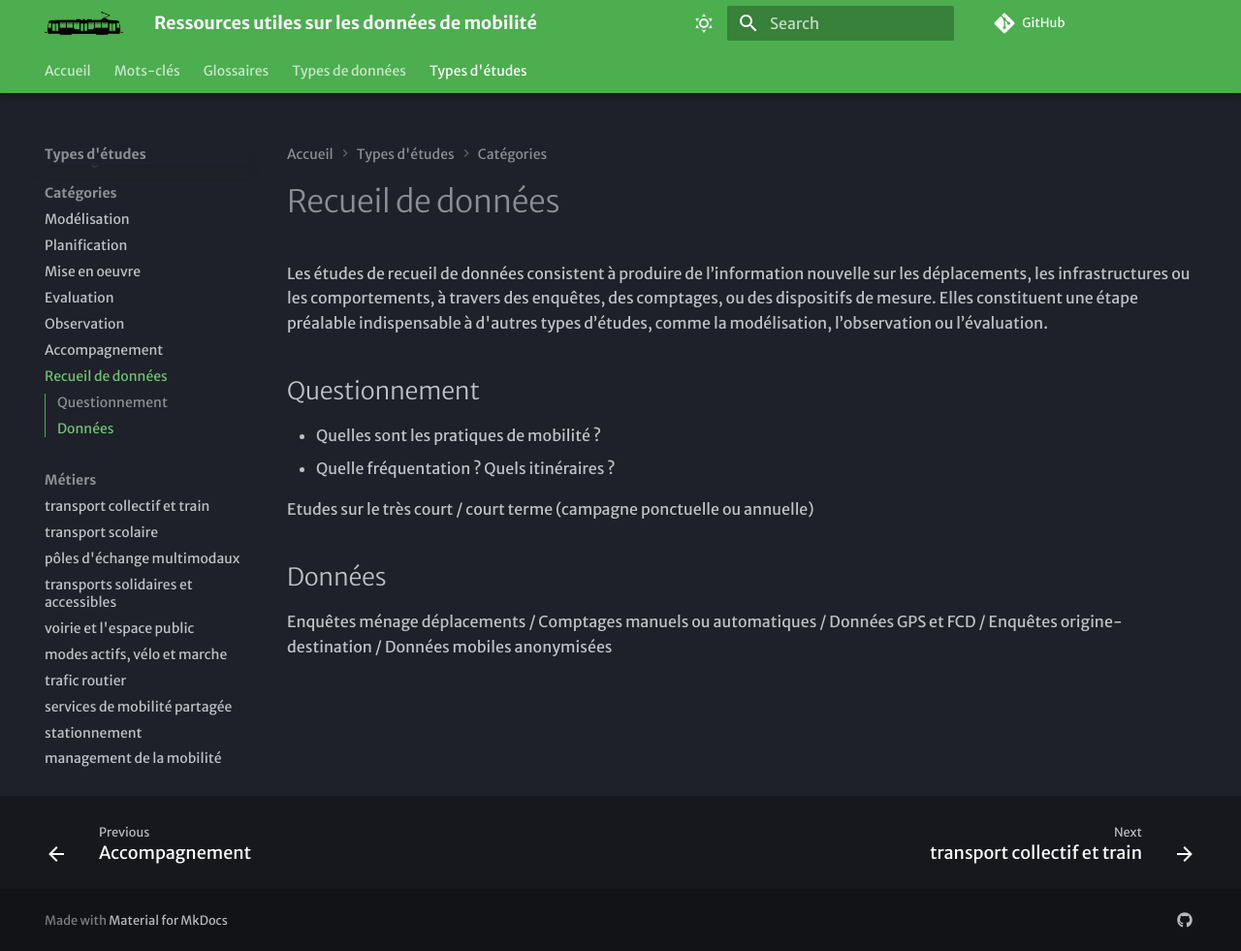
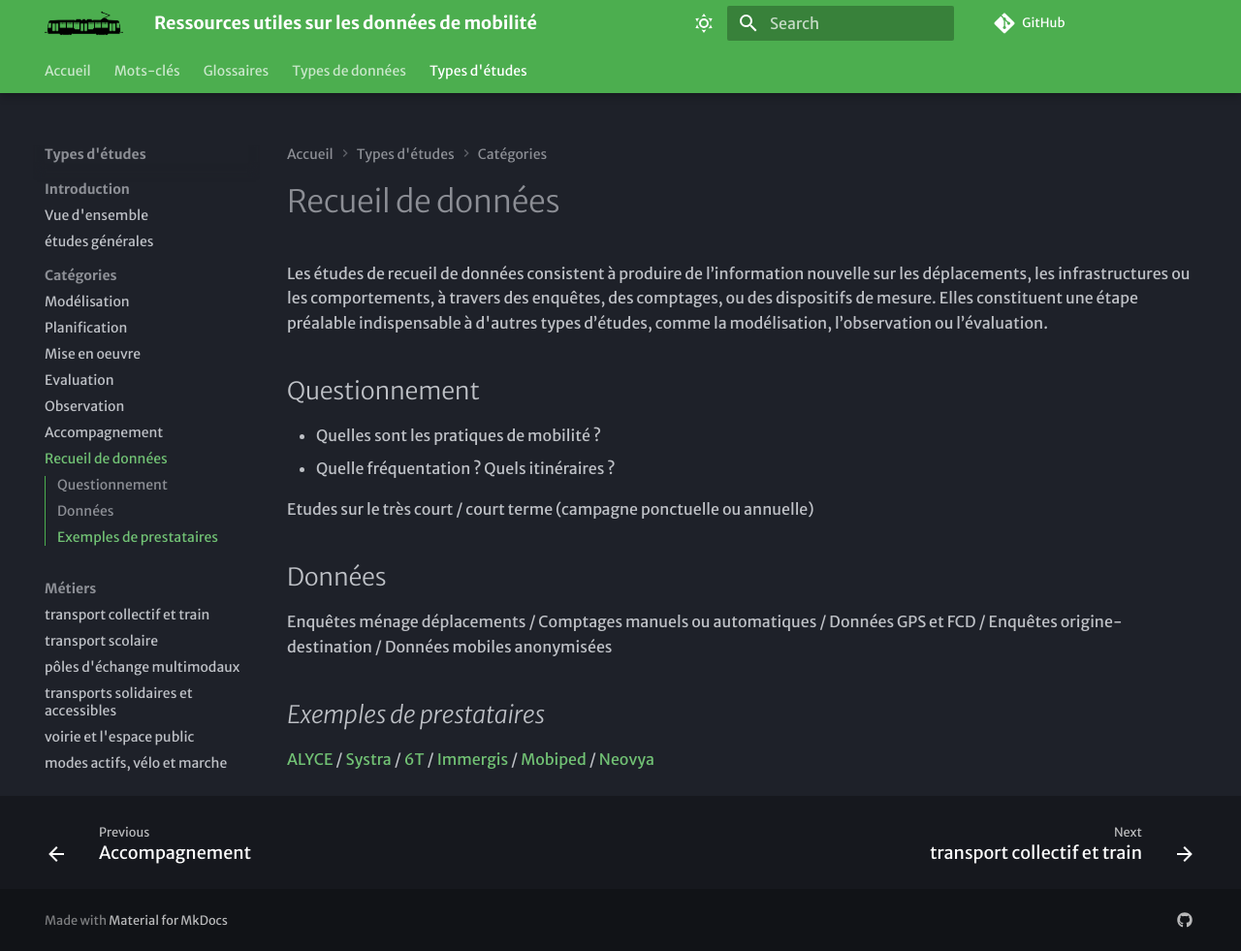
Before and after one commit to xdurang/mobscidat, an MkDocs documentation site: the page built from docs/type_etudes/recueil_donnees.md, in a window 1280 px wide and 981 px high. Shown: the whole window at 97% size. Built offline with MkDocs 1.6.1 and Material for MkDocs 9.7.7, drawn with Linux system fonts in a browser that asks for light colours; some web fonts are replaced; comment, search, counter and statistics services are not loaded.

Commit message:
Update recueil_donnees.md

```diff
--- a/docs/type_etudes/recueil_donnees.md
+++ b/docs/type_etudes/recueil_donnees.md
@@ -7,3 +7,6 @@ Les études de recueil de données consistent à produire de l’information nou
 Etudes sur le très court / court terme (campagne ponctuelle ou annuelle)
 ## Données
 Enquêtes ménage déplacements / Comptages manuels ou automatiques / Données GPS et FCD / Enquêtes origine-destination / Données mobiles anonymisées
+
+## _Exemples de prestataires_
+[ALYCE](https://www.alyce.fr/) / [Systra](https://www.systra.com/type-market/conseil-et-multimodalite/) / [6T](https://www.6-t.co/nos-references/etudes) / [Immergis](https://immergis.fr/) / [Mobiped](https://www.mobiped.com/) / [Neovya](https://www.neovya.com/fr)
```
